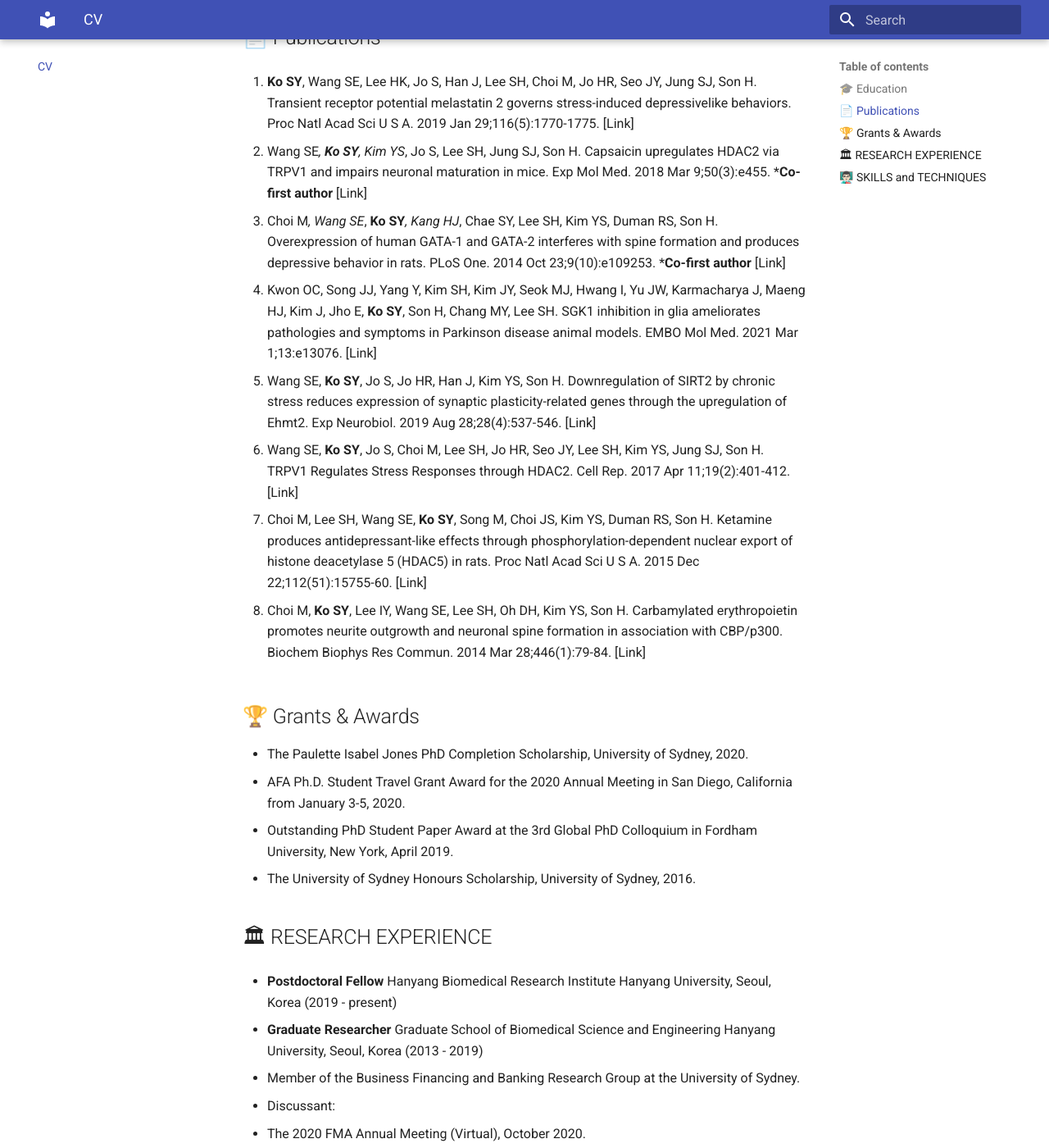
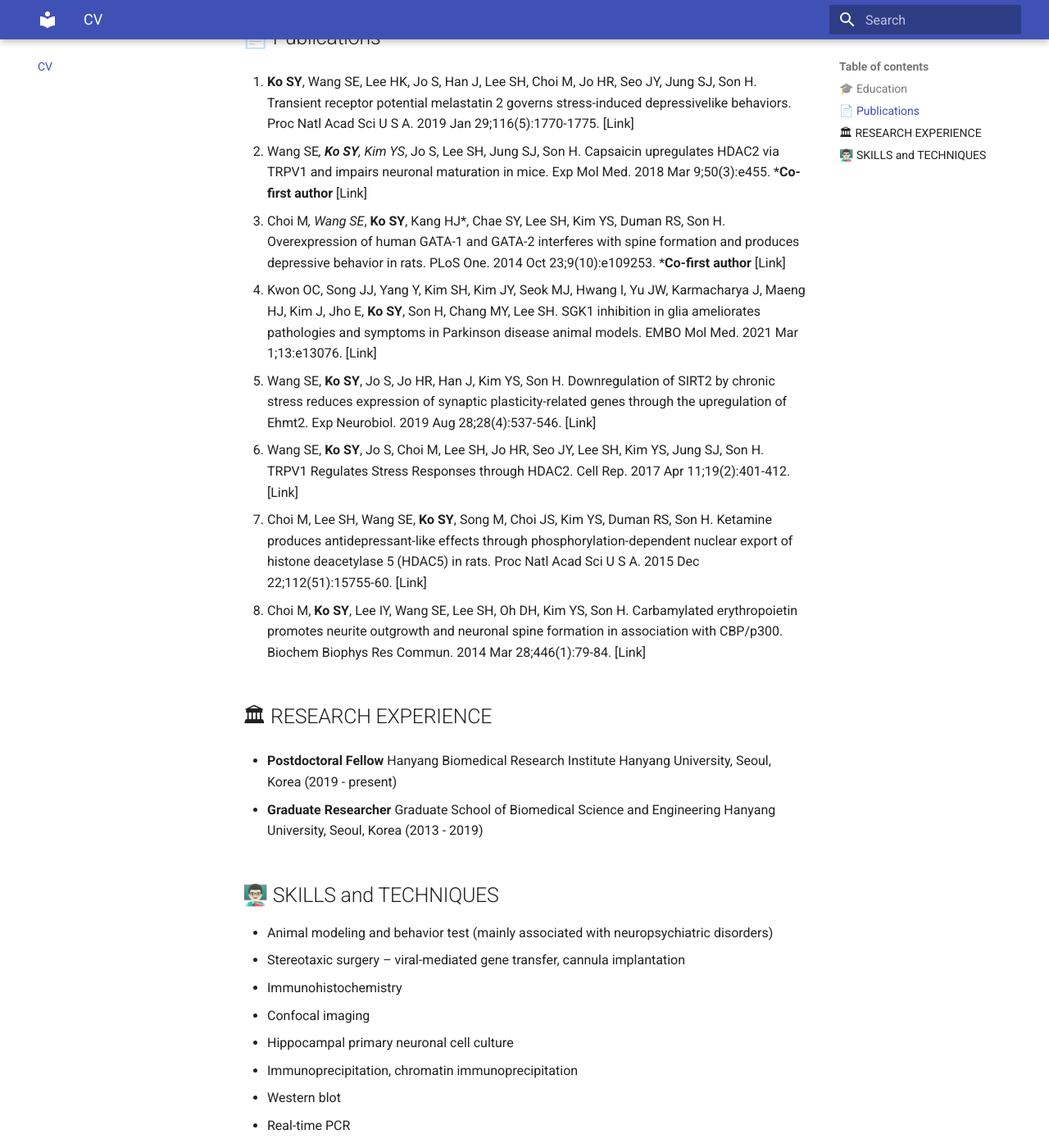
Before and after one commit to seungyeon430/mkdocs, an MkDocs documentation site: the page built from docs/cv.md, in a window 1280 px wide and 1400 px high, scrolled down 433 px. Shown: the whole window at 82% size. Built offline with MkDocs 1.6.1 and Material for MkDocs 9.7.7, drawn with Linux system fonts in a browser that asks for light colours; the version menu is left out.

Commit message:
Update cv.md

```diff
--- a/docs/cv.md
+++ b/docs/cv.md
@@ -15,7 +15,7 @@
 
 2. Wang SE*, **Ko SY**, Kim YS*, Jo S, Lee SH, Jung SJ, Son H. Capsaicin upregulates HDAC2 via TRPV1 and impairs neuronal maturation in mice. Exp Mol Med. 2018 Mar 9;50(3):e455. ***Co-first author** [Link]
 
-3. Choi M*, Wang SE*, **Ko SY***, Kang HJ*, Chae SY, Lee SH, Kim YS, Duman RS, Son
+3. Choi M*, Wang SE*, **Ko SY**, Kang HJ*, Chae SY, Lee SH, Kim YS, Duman RS, Son
 H. Overexpression of human GATA-1 and GATA-2 interferes with spine formation
 and produces depressive behavior in rats. PLoS One. 2014 Oct 23;9(10):e109253. ***Co-first author** [Link]
 
@@ -31,22 +31,12 @@ upregulation of Ehmt2. Exp Neurobiol. 2019 Aug 28;28(4):537-546. [Link]
 
 - Choi M, **Ko SY**, Lee IY, Wang SE, Lee SH, Oh DH, Kim YS, Son H. Carbamylated erythropoietin promotes neurite outgrowth and neuronal spine formation in association with CBP/p300. Biochem Biophys Res Commun. 2014 Mar 28;446(1):79-84. [Link]
 
-## 🏆 Grants & Awards
-- The Paulette Isabel Jones PhD Completion Scholarship, University of Sydney, 2020.
-- AFA Ph.D. Student Travel Grant Award for the 2020 Annual Meeting in San Diego, California from January 3-5, 2020.
-- Outstanding PhD Student Paper Award at the 3rd Global PhD Colloquium in Fordham University, New York, April 2019.
-- The University of Sydney Honours Scholarship, University of Sydney, 2016.
 
 ## 🏛 RESEARCH EXPERIENCE
 
-- **Postdoctoral Fellow** Hanyang Biomedical Research Institute
-Hanyang University, Seoul, Korea (2019 - present)
+- **Postdoctoral Fellow** Hanyang Biomedical Research Institute Hanyang University, Seoul, Korea (2019 - present)
 
 - **Graduate Researcher** Graduate School of Biomedical Science and Engineering Hanyang University, Seoul, Korea (2013 - 2019)
-
-- Member of the Business Financing and Banking Research Group at the University of Sydney.
-- Discussant:
-- The 2020 FMA Annual Meeting (Virtual), October 2020.
 
 ## 👨🏻‍🏫 SKILLS and TECHNIQUES
 
```
